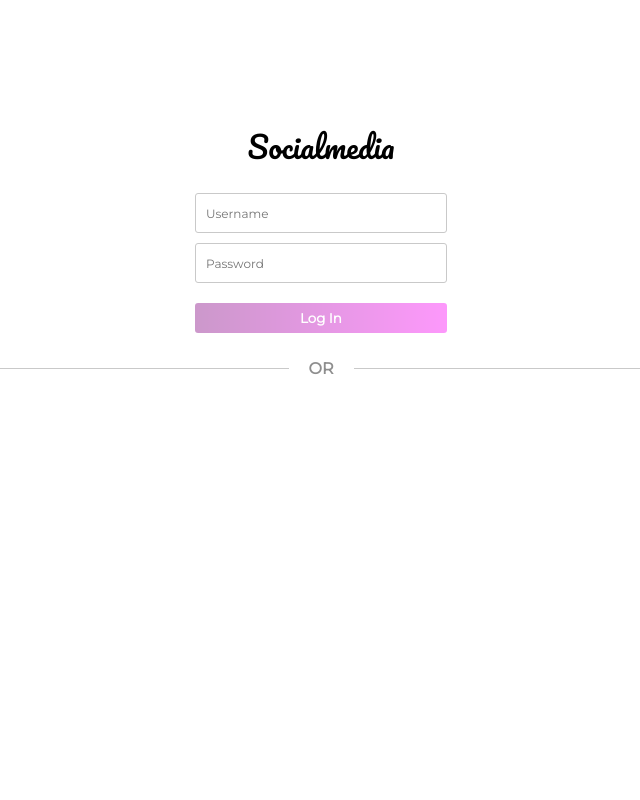
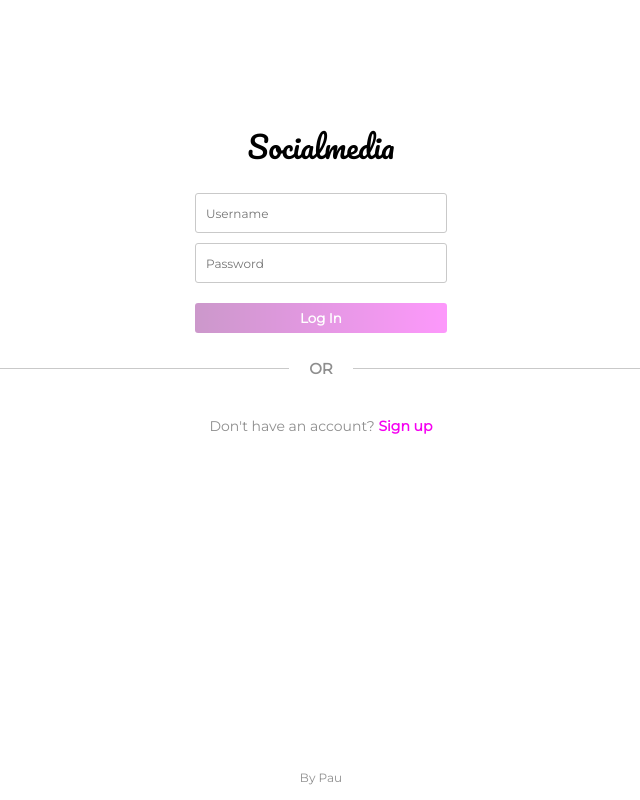
Before and after one commit to pauIbanez/w7chwe-pau-ibanez-front, a React (Create React App) app: page /login in a window 1280 px wide. Shown: the whole page, without its empty margins (319-959 px from the left). Built offline with nearby package versions, Linux system fonts and the light colour scheme.

Commit message:
added final touches to loginPage styles

```diff
--- a/src/pages/LoginPage/LoginPage.js
+++ b/src/pages/LoginPage/LoginPage.js
@@ -1,3 +1,4 @@
+import { Link } from "react-router-dom";
 import styled from "styled-components";
 import LoginForm from "../../components/LoginForm/LoginForm";
 
@@ -23,6 +24,7 @@ const OrSpan = styled.span`
   align-items: center;
   color: #8e8e8e;
   font-weight: 600;
+  font-size: 15px;
 
   &:before {
     content: "";
@@ -41,12 +43,35 @@ const OrSpan = styled.span`
   }
 `;
 
+const Register = styled.p`
+  color: #8e8e8e;
+  font-size: 14px;
+
+  a {
+    text-decoration: none;
+    color: #f500f1;
+    font-weight: 600;
+  }
+`;
+
+const ByWho = styled.p`
+  position: absolute;
+  bottom: 0;
+  margin-bottom: 15px;
+  color: #8e8e8e;
+  font-size: 12px;
+`;
+
 const LoginPage = () => {
   return (
     <PageHolder>
       <Title>Socialmedia</Title>
       <LoginForm />
       <OrSpan> OR </OrSpan>
+      <Register>
+        Don't have an account? <Link to="/register">Sign up</Link>
+      </Register>
+      <ByWho>By Pau</ByWho>
     </PageHolder>
   );
 };
```
